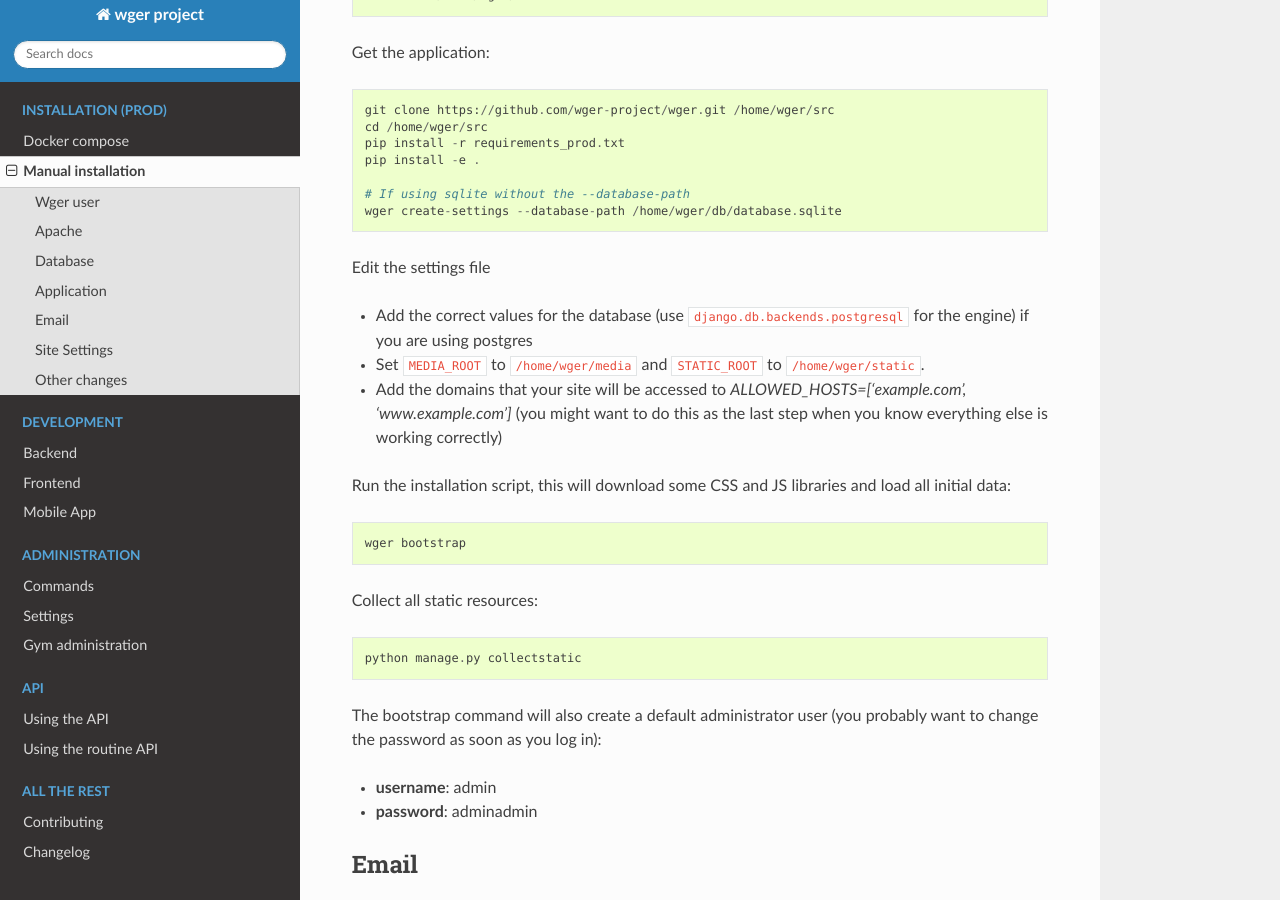
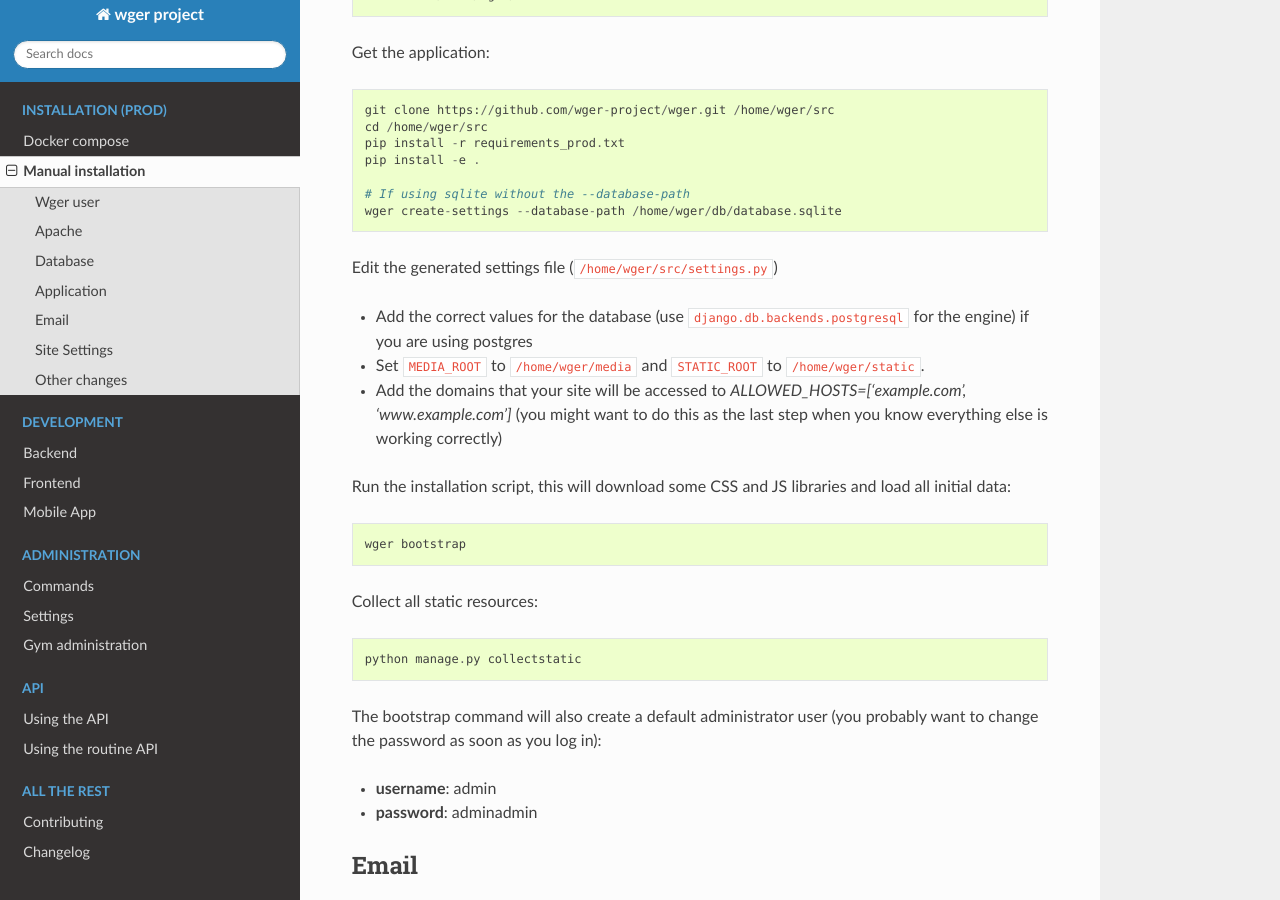
Before and after one commit to wger-project/docs, a Sphinx documentation site: the page built from docs/production/installation.rst, in a window 1280 px wide and 900 px high, scrolled down 2600 px. Built offline with Sphinx 7.4.7 and the Read the Docs theme 3.1.0, drawn with Linux system fonts in a browser that asks for light colours.

Commit message:
Mention location of generated settings file
See #36

```diff
--- a/docs/production/installation.rst
+++ b/docs/production/installation.rst
@@ -133,7 +133,7 @@
   # If using sqlite without the --database-path
   wger create-settings --database-path /home/wger/db/database.sqlite
 
-Edit the settings file
+Edit the generated settings file (``/home/wger/src/settings.py``)
 
 * Add the correct values for the database (use ``django.db.backends.postgresql``
   for the engine) if you are using postgres
```
